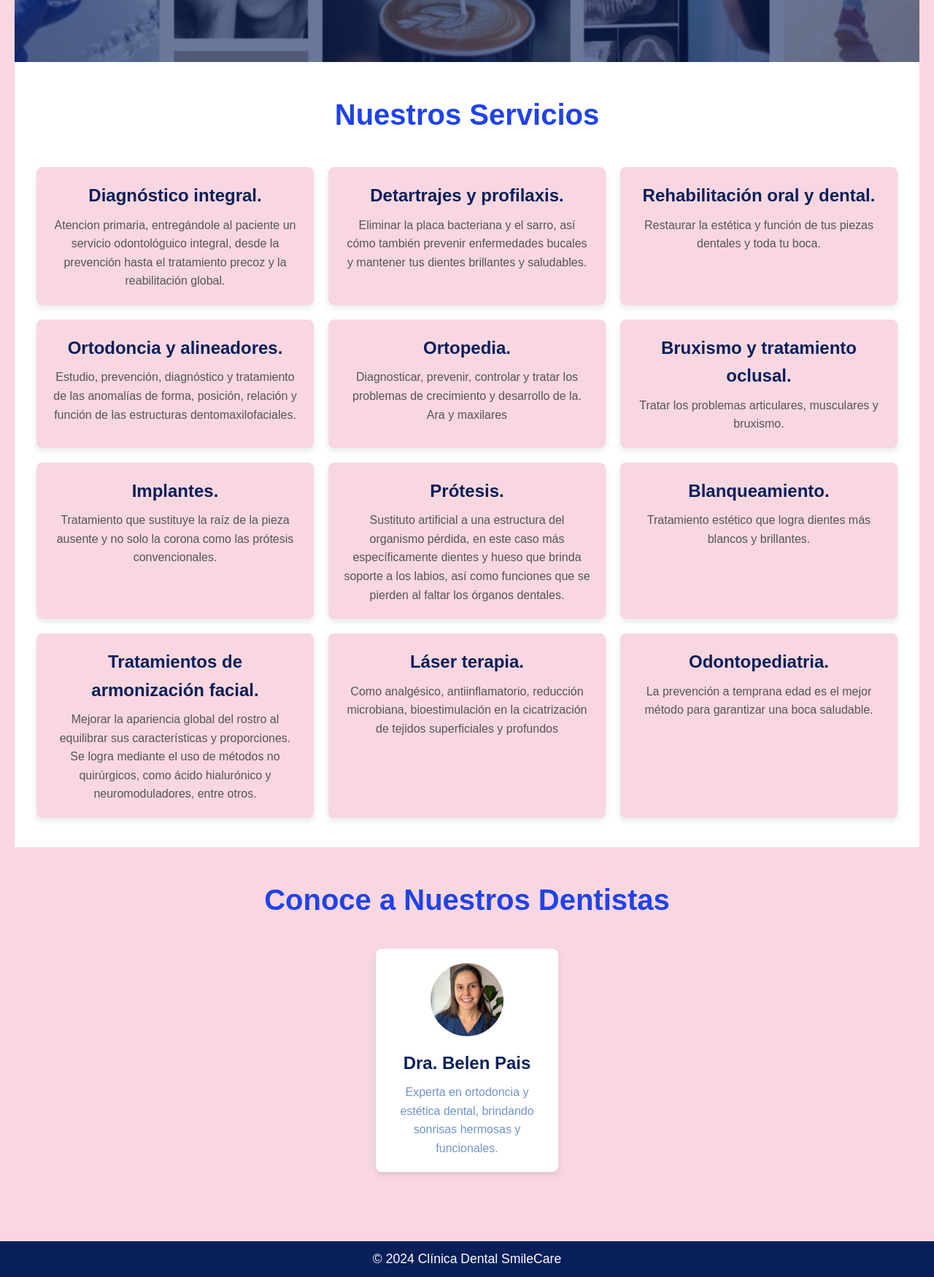
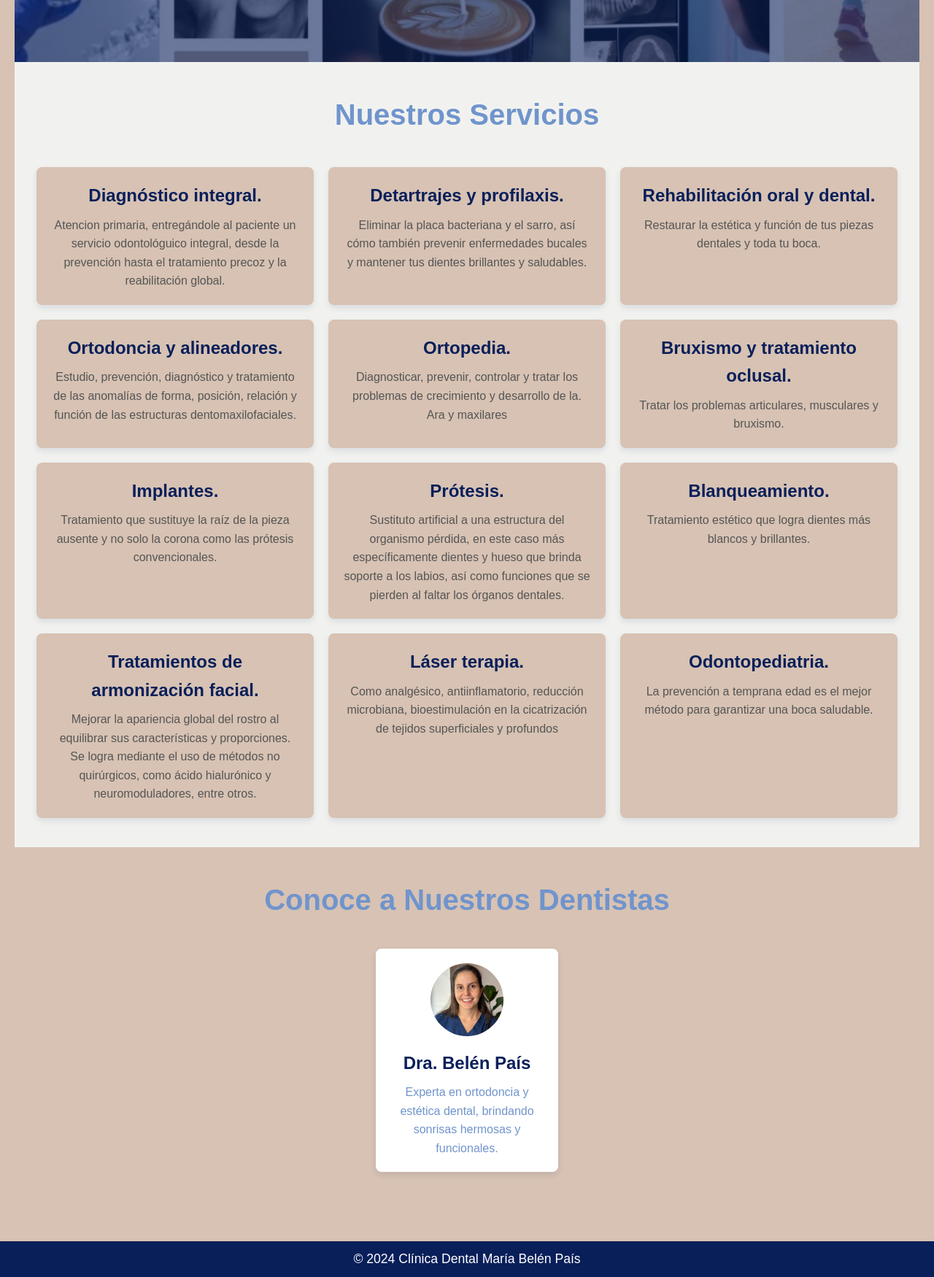
Before and after one commit to Fran92p/wdcapstone, a plain HTML site: page index.html in a window 1280 px wide. Shown: the part 620-2370 px from the top of the page at 73% size. Drawn offline with Linux system fonts and the light colour scheme.

Commit message:
ajuste en colores y dimenciones

```diff
--- a/css/styles.css
+++ b/css/styles.css
@@ -8,7 +8,7 @@ body {
     font-family: Arial, sans-serif;
     line-height: 1.6;
     color: #091F5A;
-    background-color: #F8D7E0;
+    background-color: #D7C2B3;
 }
 
 header {
@@ -43,7 +43,7 @@ nav a {
 
 nav a:hover {
     background-color: #7094CC;
-    color: #F8D7E0;
+    color: #D7C2B3;
 }
 
 main {
@@ -63,7 +63,7 @@ p {
 }
 
 #servicios {
-    background-color: #FFFFFF;
+    background-color: #F1F2EF;
     padding: 40px 20px;
     display: flex;
     flex-wrap: wrap;
@@ -72,7 +72,7 @@ p {
 }
 
 #servicios h2 {
-    color: #2042EA;
+    color: #7094CC;
     font-size: 2.5rem;
     margin-bottom: 20px;
     width: 100%;
@@ -80,7 +80,7 @@ p {
 }
 
 .servicio {
-    background-color: #F8D7E0;
+    background-color: #D7C2B3;
     padding: 20px;
     border-radius: 8px;
     width: calc(33.333% - 20px);
@@ -100,13 +100,13 @@ p {
 }
 
 #nosotros {
-    background-color: #F8D7E0;
+    background-color: #D7C2B3;
     padding: 40px 20px;
     text-align: center;
 }
 
 #nosotros h2 {
-    color: #2042EA;
+    color: #7094CC;
     font-size: 2.5rem;
     margin-bottom: 20px;
 }
@@ -156,7 +156,7 @@ footer {
     background-size: cover;
     background-position: center;
     padding: 120px 20px;
-    color: #f0f0f0;
+    color: #F1F2EF;
     text-align: center;
     display: flex;
     flex-direction: column;
@@ -241,7 +241,7 @@ footer {
 
 #contacto-form button {
     background-color: #2042EA;
-    color: #FFFFFF;
+    color: #F1F2EF;
     padding: 10px;
     border: none;
     border-radius: 4px;
--- a/index.html
+++ b/index.html
@@ -21,7 +21,7 @@
 
     <main>
         <section id="inicio">
-            <h2>Bienvenidos a SmileCare</h2>
+            <h2>Bienvenidos</h2>
             <p>Mi misión está en contribuir a las personas para que logren una mejor salud bucal. Está comprobado que tener una boca saludable mejora la autoestima de las personas, por esta razón estoy en cada detalle, brindando una atención cálida, personalizada y con tecnología de vanguardia para optimizar los procesos y mejorar la experiencia de mis pacientes, mejorando tanto su estética como su salud bucal, para que puedan sentirse cómodos y a gusto.</p>
         </section>
 
@@ -83,7 +83,7 @@
             <h2>Conoce a Nuestros Dentistas</h2>
             <div class="dentista">
                 <img src="/img/Belen.jpg" alt="Dra. Belen Pais">
-                <h3>Dra. Belen Pais</h3>
+                <h3>Dra. Belén País</h3>
                 <p>Experta en ortodoncia y estética dental, brindando sonrisas hermosas y funcionales.</p>
             </div>
         </section>
@@ -92,7 +92,7 @@
     </main>
 
     <footer>
-        <p>&copy; 2024 Clínica Dental SmileCare</p>
+        <p>&copy; 2024 Clínica Dental María Belén País</p>
     </footer>
 
 
```
Also changed, not shown: css/contacto.css (+5 -5 lines).
